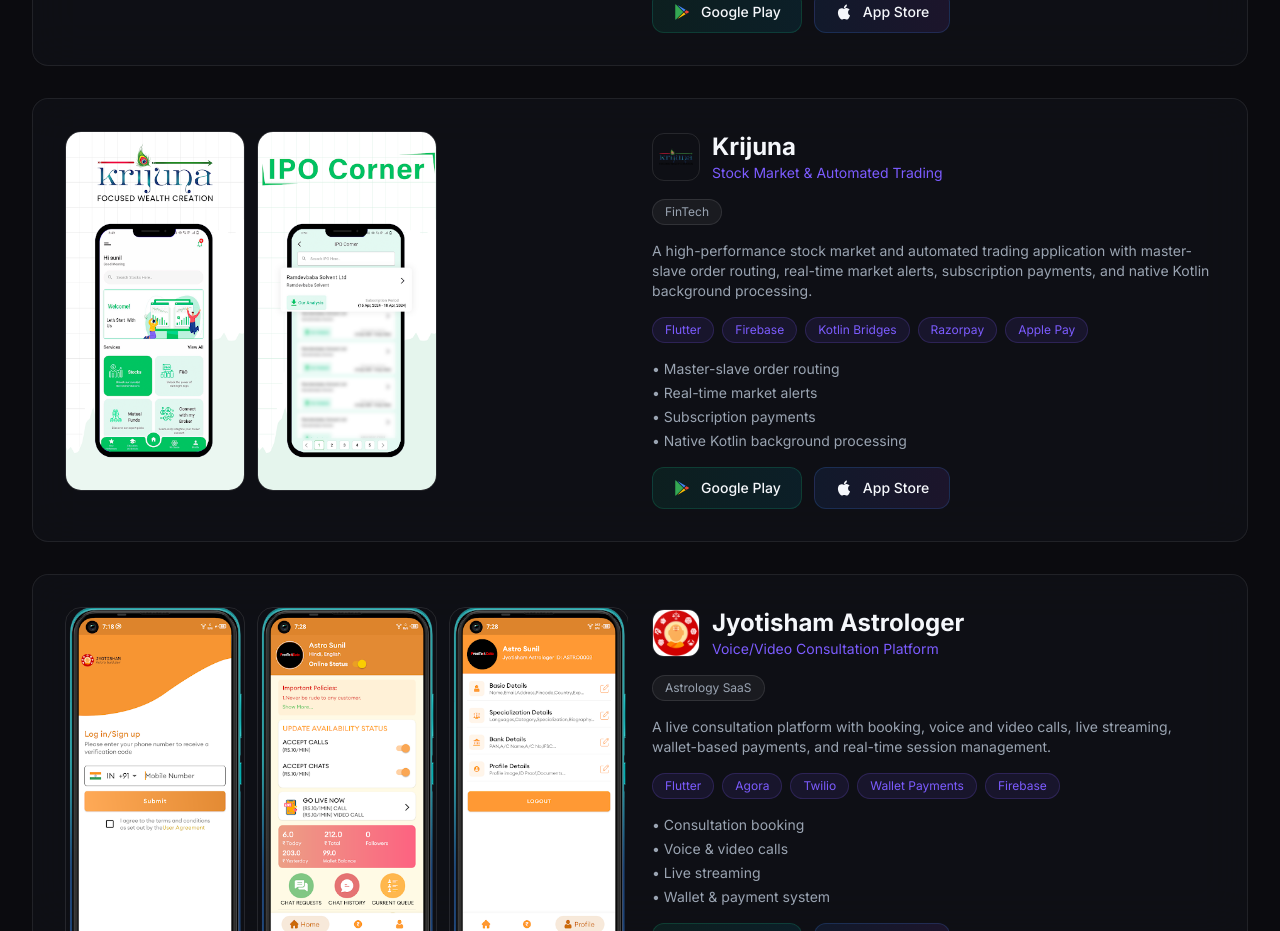
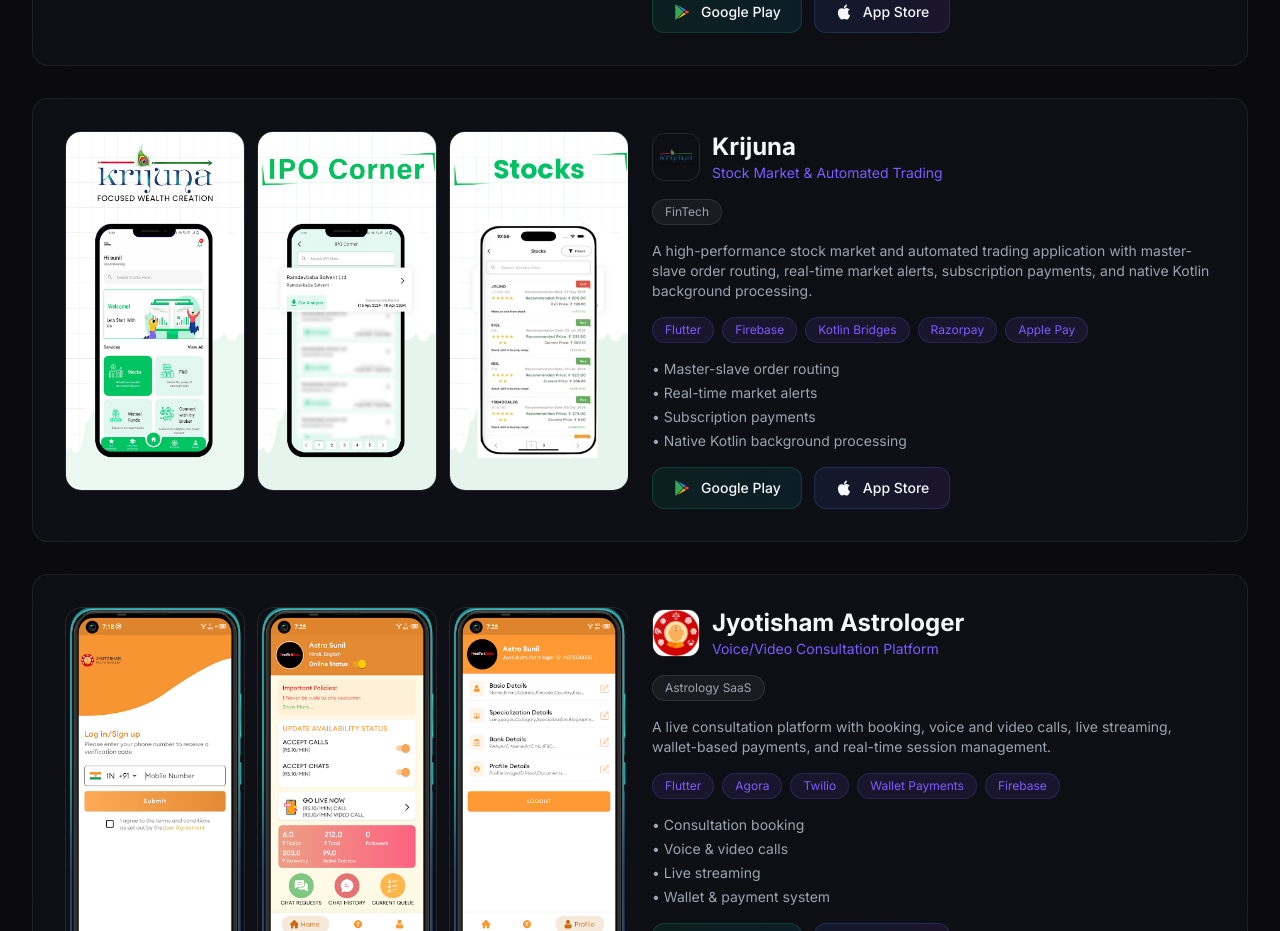
Before and after one commit to sunilsainizz666/sunilsainizz666.github.io, a Next.js app: page / in a window 1280 px wide. Shown: the part 1760-2691 px from the top of the page. Built offline with nearby package versions, Linux system fonts and the light colour scheme.

Commit message:
update image

```diff
--- a/data/projects.ts
+++ b/data/projects.ts
@@ -68,6 +68,7 @@
     screenshots: [
       "/projects/krijuna/1.png",
       "/projects/krijuna/2.png",
+      "/projects/krijuna/3.png",
     ],
     stats: undefined,
     playStoreUrl: "https://play.google.com/store/apps/details?id=com.synilogic.krijuna",
```
Also changed, not shown: public/projects/krijuna/3.png (added).
